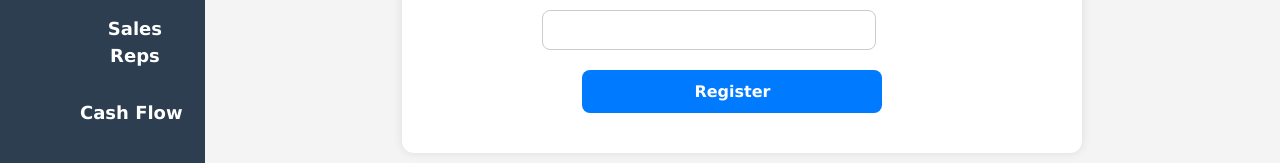
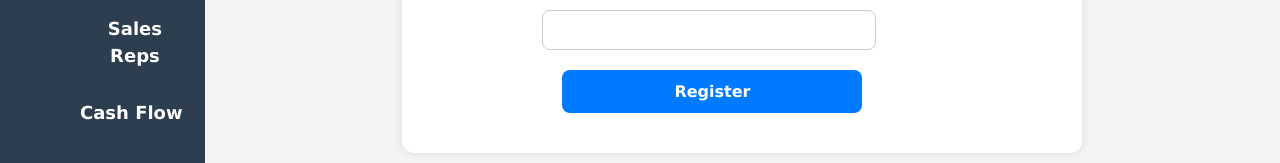
Before and after one commit to chinthaka-lakshan/ymproducts_1, a React (Vite) app in the folder frontend/: page /register-rep in a window 1280 px wide. Shown: the part 603-766 px from the top of the page. Built offline with nearby package versions, Linux system fonts and the light colour scheme; some icons are missing.

Commit message:
css change

```diff
--- a/frontend/src/Pages/RegisterRep/RegisterRep.css
+++ b/frontend/src/Pages/RegisterRep/RegisterRep.css
@@ -93,7 +93,7 @@
   border-radius: 8px;
   cursor: pointer;
   transition: background-color 0.3s;
-  margin-left: 140px;
+  margin-left: 120px;
 }
 
 .submit-btn:hover {
```
